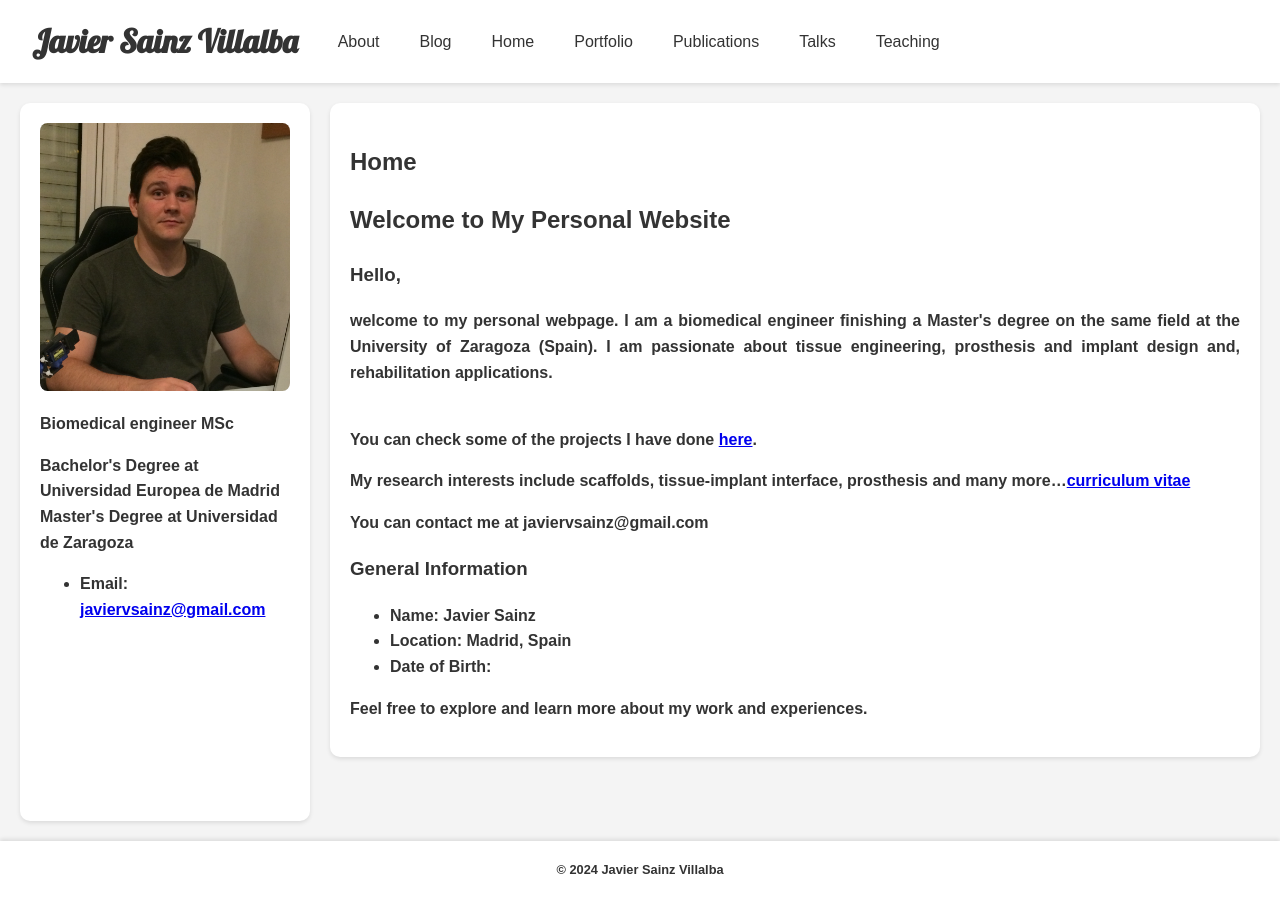
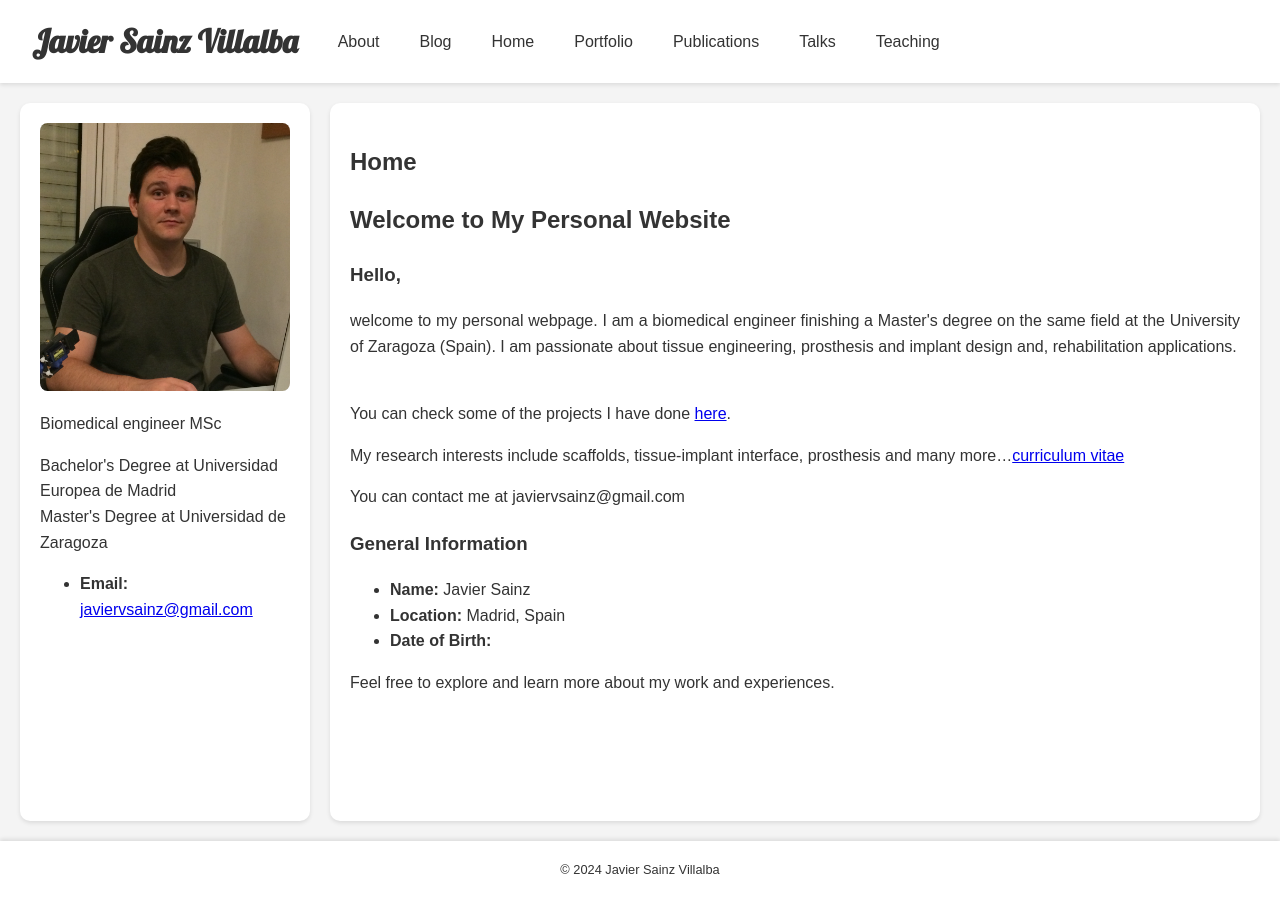
Before and after one commit to javiersainzvillalba/javiersainzvillalba.github.io, a Jekyll site: the page built from index.md, in a window 1280 px wide. Built offline with Jekyll 4.4.1, drawn with Linux system fonts in a browser that asks for light colours.

Commit message:
Update sidebar.html

```diff
--- a/_includes/sidebar.html
+++ b/_includes/sidebar.html
@@ -1,7 +1,7 @@
 <div class="sidebar">
   <img src="{{ '/assets/images/usuario.png' | relative_url }}" alt="Your Photo">
   <h2>{{ site.sidebar.name }}</h2>
-  <p><strong>{{ site.description }}</p>
+  <p>{{ site.description }}</p>
   <p>Bachelor's Degree at Universidad Europea de Madrid<br>
      Master's Degree at Universidad de Zaragoza</p>
   <ul>
```
